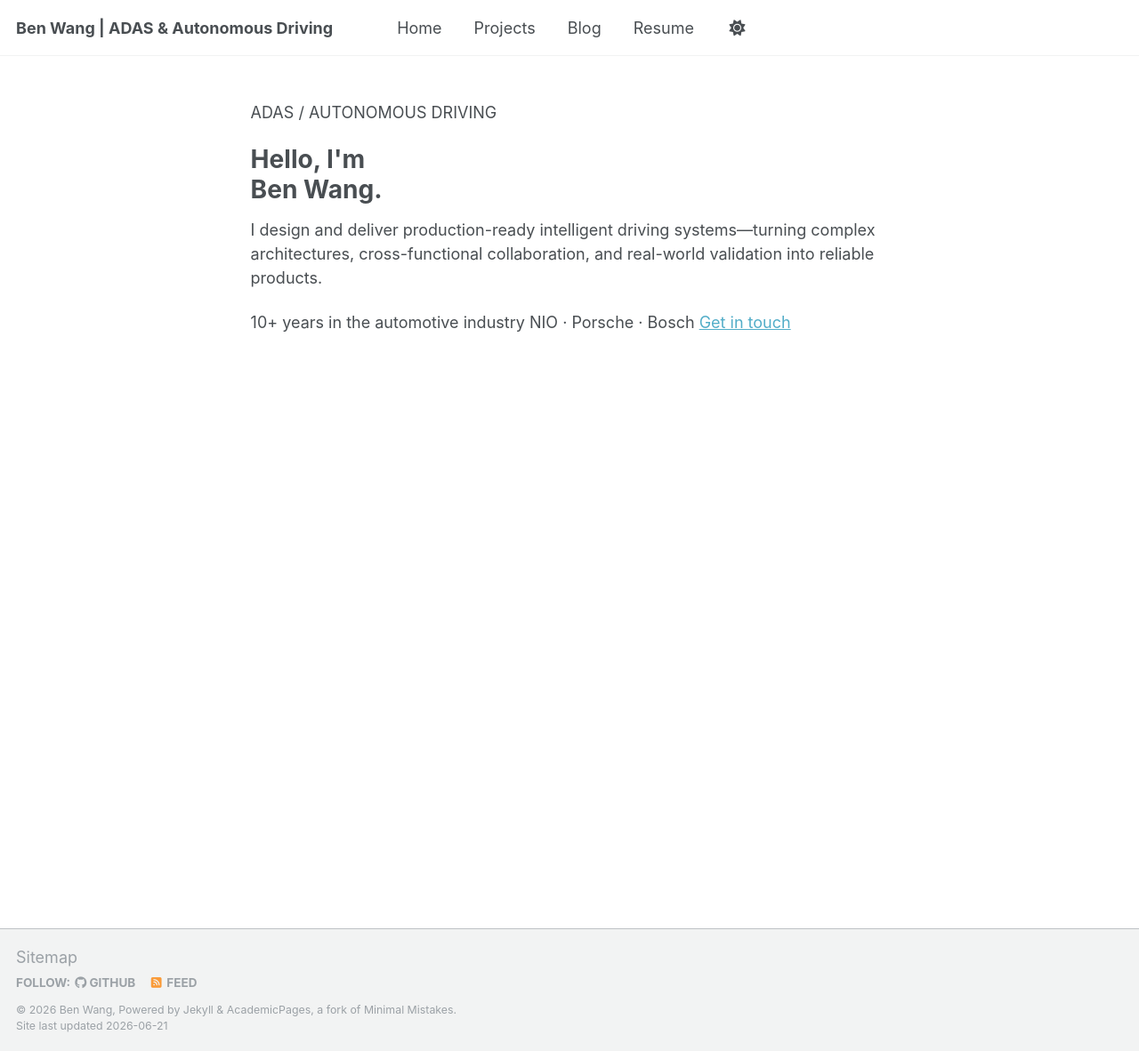
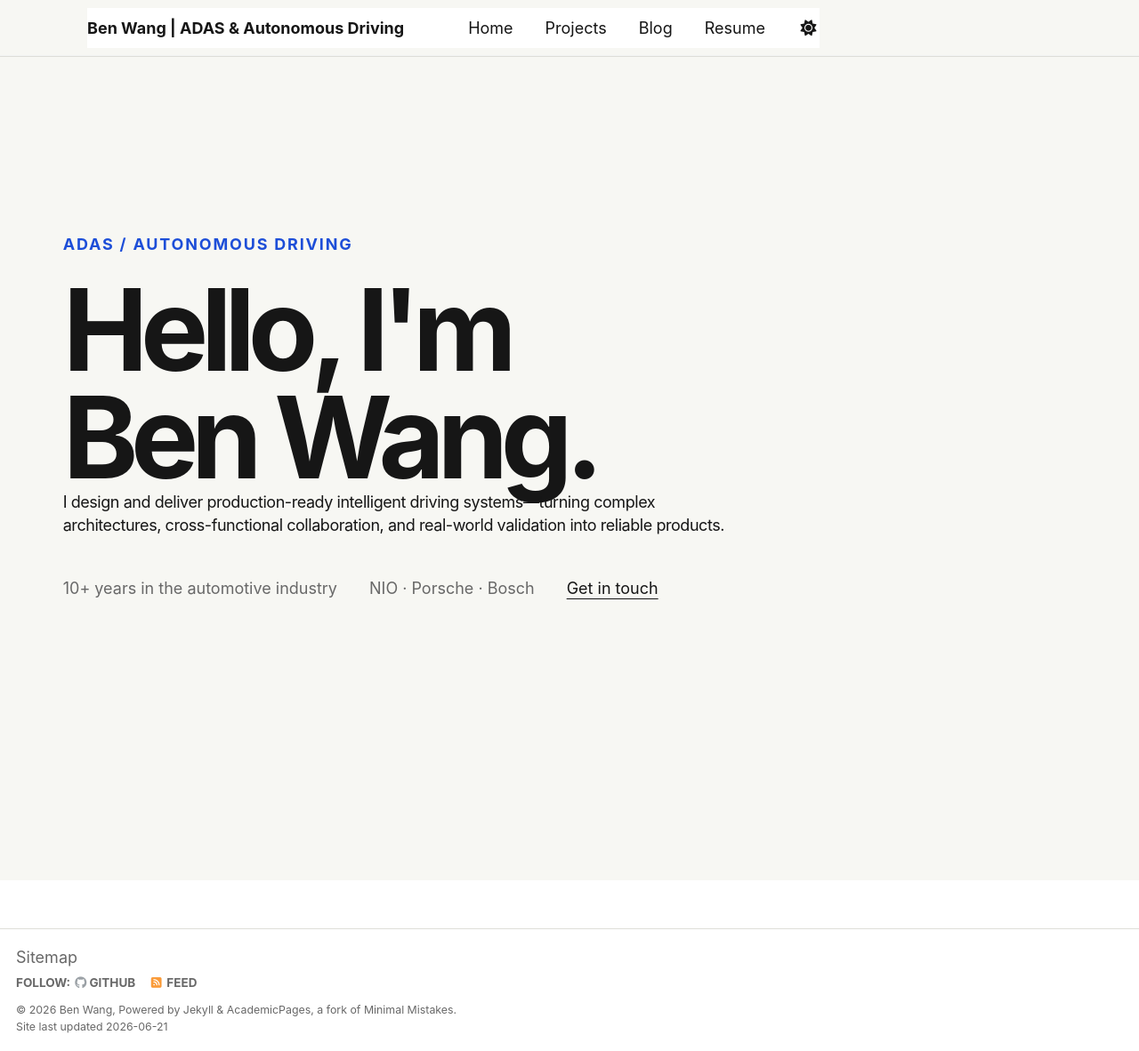
Before and after one commit to ai-benwang/ai-benwang.github.io, a Jekyll site: the page built from _pages/about.md, in a window 1280 px wide and 1182 px high. Shown: the whole window at 89% size. Built offline with Jekyll 4.4.1, drawn with Linux system fonts in a browser that asks for light colours.

Commit message:
Add minimal personal-site styling

```diff
--- a/assets/css/main.scss
+++ b/assets/css/main.scss
@@ -41,3 +41,44 @@
     "vendor/font-awesome/brands",
     "vendor/magnific-popup/magnific-popup"
 ;
+
+/* Minimal personal-site layer */
+:root {
+  --ben-ink: #161616;
+  --ben-muted: #686868;
+  --ben-line: #deded8;
+  --ben-paper: #f7f7f3;
+  --ben-accent: #1d4ed8;
+}
+
+html { scroll-behavior: smooth; }
+body { background: var(--ben-paper); color: var(--ben-ink); }
+.masthead { background: rgba(247, 247, 243, .94); border-bottom: 1px solid var(--ben-line); }
+.masthead__inner-wrap { max-width: 1120px; }
+.greedy-nav { background: transparent; }
+.greedy-nav a { color: var(--ben-ink); }
+.greedy-nav .visible-links a::before { height: 1px; background: var(--ben-ink); }
+.page { float: none; width: 100%; padding-right: 0; }
+.page__inner-wrap { max-width: 1120px; margin: 0 auto; }
+.page__title { font-size: clamp(3.4rem, 9vw, 7rem); line-height: .98; letter-spacing: -.06em; margin: 4rem 0 3rem; }
+.page__content { font-size: 1rem; }
+.page__footer { border-top: 1px solid var(--ben-line); background: transparent; color: var(--ben-muted); }
+.sidebar { display: none; }
+
+.home-hero { padding: 5rem 0 7rem; }
+.home-kicker { margin: 0 0 2rem; color: var(--ben-accent); font-size: .78rem; font-weight: 700; letter-spacing: .1em; }
+.home-hero h1 { max-width: 1000px; margin: 0; font-size: clamp(4rem, 10vw, 8rem); line-height: .94; letter-spacing: -.065em; }
+.home-intro { max-width: 780px; margin: 3rem 0 0; font-size: clamp(1.35rem, 2.5vw, 2rem); line-height: 1.42; letter-spacing: -.025em; }
+.home-meta { display: flex; flex-wrap: wrap; gap: .75rem 2rem; margin-top: 2.5rem; color: var(--ben-muted); }
+.home-meta a { color: var(--ben-ink); text-underline-offset: .25rem; }
+.page-lead { max-width: 760px; margin-bottom: 3rem; font-size: clamp(1.35rem, 2.5vw, 2rem); line-height: 1.4; letter-spacing: -.025em; }
+.page-muted, .archive__item-excerpt { color: var(--ben-muted); }
+.empty-state { padding-top: 2rem; border-top: 1px solid var(--ben-line); }
+.archive__item { padding: 1.5rem 0; border-top: 1px solid var(--ben-line); }
+.archive__item-title a { color: var(--ben-ink); text-decoration: none; }
+
+@media (max-width: 640px) {
+  .masthead__inner-wrap, .page__inner-wrap { padding-left: 1rem; padding-right: 1rem; }
+  .home-hero { padding-top: 3.5rem; }
+  .home-hero h1 { font-size: clamp(3.5rem, 19vw, 5.3rem); }
+}
```
